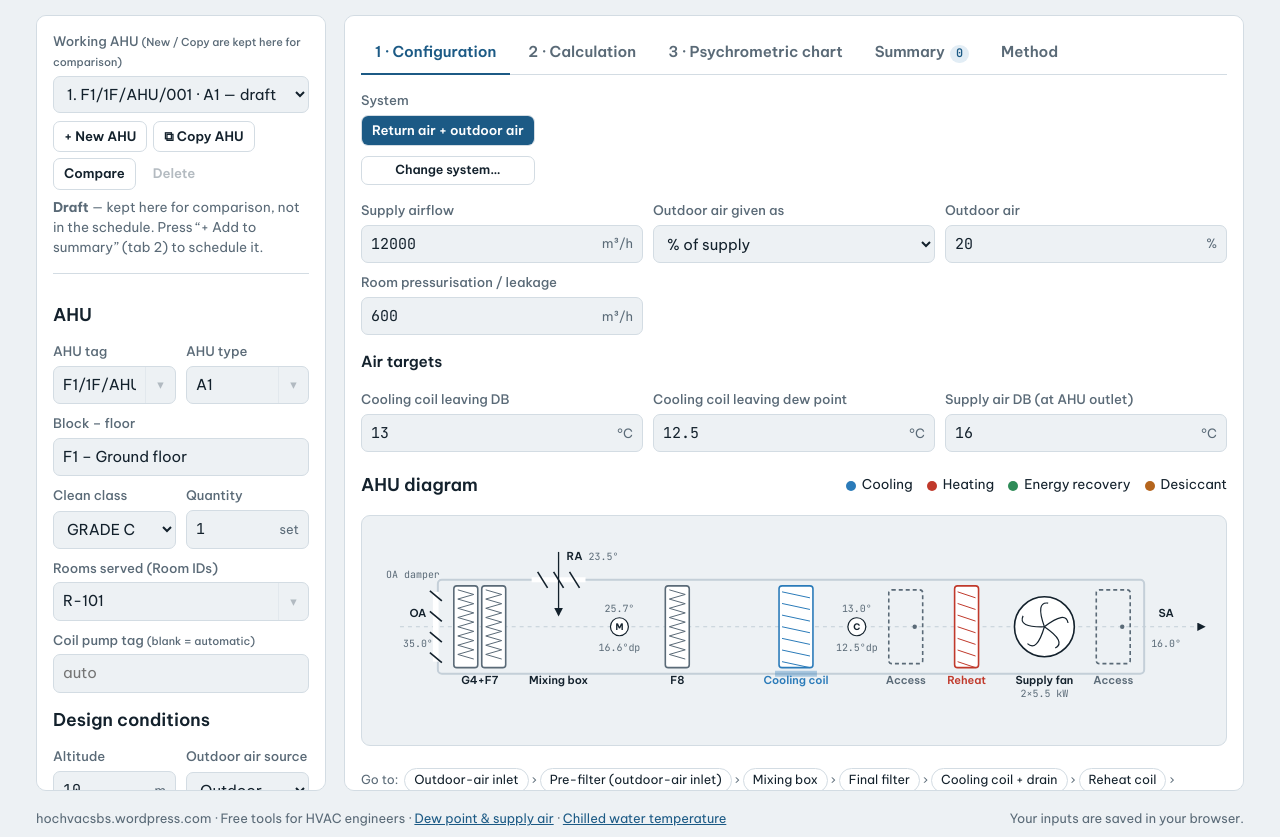
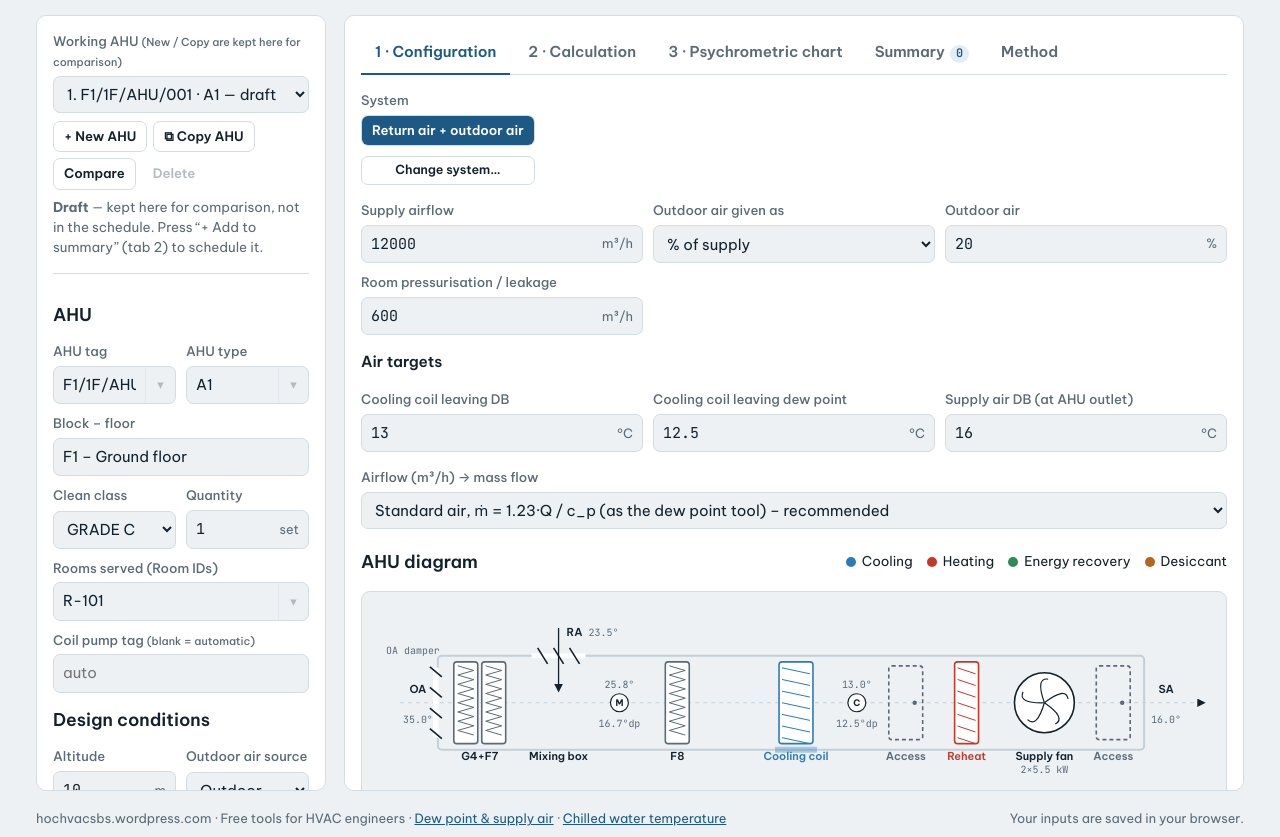
Before and after one commit to LongPhan-amateur/hvac-tools, a plain HTML site: page ahu/index.html in a window 1280 px wide. Shown: the part 150-987 px from the top of the page. Drawn offline with Linux system fonts and the light colour scheme.

Commit message:
AHU tool: airflow to mass flow on standard air (1.23 / c_p, as the dew point tool; actual state still selectable); desiccant leaving dew point Auto from the linked rooms moisture load (W supply = W room - moisture / dry air; OA-only wheel sized for the mix)

```diff
--- a/ahu/index.html
+++ b/ahu/index.html
@@ -413,6 +413,8 @@ table.bal input.bi[type=number]::-webkit-inner-spin-button,table.bal input.bi[ty
           <div class="field"><label for="ccTd">Cooling coil leaving dew point</label><div class="inp"><input id="ccTd" data-save type="number" step="0.1" value="12.5"><span class="u">°C</span></div></div>
           <div class="field"><label for="ts" id="tsLbl">Supply air DB (at AHU outlet)</label><div class="inp"><input id="ts" data-save type="number" step="0.1" value="16"><span class="u">°C</span></div></div>
         </div>
+        <div class="grid3"><div class="field full"><label for="airBasis">Airflow (m³/h) → mass flow</label><div class="inp"><select id="airBasis" data-save>
+          <option value="std" selected>Standard air, ṁ = 1.23·Q / c_p (as the dew point tool) – recommended</option><option value="act">Actual, at each stream's own state (outdoor, return)</option></select></div></div></div>
         <p class="note hidden" id="ccHint"></p>
 
         <div data-mau class="hidden">
@@ -640,7 +642,7 @@ const COMPS=[
        {id:"dpcApp",l:"Post-cool min. leaving air − SST",u:"K",v:5,when:[["desPos","cc"],["dpc","yes"],["dpcType","dx"]]},
        {id:"dpcEer",l:"Post-cool condensing unit EER (est.)",u:"kW/kW",v:3.5,when:[["desPos","cc"],["dpc","yes"],["dpcType","dx"]]},
        {id:"dpcCu",l:"Post-cool condensing unit tag",t:"text",v:"",ph:"auto",when:[["desPos","cc"],["dpc","yes"],["dpcType","dx"]]},
-       {id:"desTd",l:"Leaving dew point",u:"°C",v:8},{id:"desReact",l:"Reactivation heat",sel:["Electric","Hot water","Steam","Gas"],v:"Electric"},{id:"desFac",l:"Reactivation factor",u:"×",v:1.4},
+       {id:"desMode",l:"Leaving dew point",sel:[["auto","Auto (room load)"],["set","Entered"]],v:"auto"},{id:"desTd",l:"Leaving dew point (entered)",u:"°C",v:8,when:[["desMode","set"]]},{id:"desReact",l:"Reactivation heat",sel:["Electric","Hot water","Steam","Gas"],v:"Electric"},{id:"desFac",l:"Reactivation factor",u:"×",v:1.4},
        {id:"desRegT",l:"Reactivation air temp.",u:"°C",v:120},{id:"desRatio",l:"Process : reactivation airflow",u:": 1",v:3},{id:"desPd",l:"Process air PD",u:"Pa",v:200},{id:"desKw",l:"Drive motor",u:"kW",v:0.37},
        {id:"desHeat",l:"Reactivation heater in AHU",sel:[["yes","Yes"],["no","No – by others"]],v:"yes"},
        {id:"desRf1",l:"Reactivation filter stage 1",sel:["—","G4","M5"],v:"G4"},{id:"desRf2",l:"Reactivation filter stage 2",sel:["—","F7","M6","F8"],v:"F7"},
@@ -944,7 +946,15 @@ function calc(){
 
   /* return / exhaust side */
   const R0={t:roomT+n("retRise",0), W:Wroom};
-  const mRet=qRet/3600/vol(R0.t,R0.W,p);
+  /* m³/h → dry-air mass flow: standard air (1.23 = ρ·c_p, the same as the dew point tool, so the same airflow carries the
+     same sensible load in both tools) or the actual specific volume of each stream */
+  const stdB=$("airBasis").value!=="act", mOf=(q,s)=>stdB?q/3600*1.23/cpm(s.W):q/3600/vol(s.t,s.W,p);
+  /* design loads of the linked rooms (dew point tool), scaled to this unit's airflow */
+  const dsgL=(()=>{ const rms=roomsList(); if(!rms.length||$("ctxKind").value==="up") return null; const dew=readShared("dew"); let qs=0,ql=0,mw=0,fl=0,ok=true;
+    rms.forEach(r=>{ let d=r; if(!isFinite(d.qs)){ const c=dew.filter(x=>x.id===r.id); d=c.find(x=>isFinite(r.flow)&&Math.abs(x.flow-r.flow)<1)||c.find(x=>x.rec)||c[0]||{}; }
+      if(isFinite(d.qs)&&isFinite(d.mw)){ qs+=d.qs; ql+=isFinite(d.ql)?d.ql:d.mw/3600*2501; mw+=d.mw; fl+=isFinite(r.flow)?r.flow:(d.flow||0); } else ok=false; });
+    if(!ok||!(fl>0)) return null; const k=Q/fl; return {qs:qs*k,ql:ql*k,mw:mw*k}; })();
+  const mRet=mOf(qRet,R0);
   let rf=null, R={...R0};
   if(c.rf){
     const rpd=[]; if(c.wheel) rpd.push(n("wheelPd",0),n("wRfPd",0)); if(c.plate) rpd.push(n("platePd",0)); if(raOa) rpd.push(n("raPd",0)); if(hpOa) rpd.push(n("hpPd",0));
@@ -953,7 +963,7 @@ function calc(){
     const P=qF/3600*rTsp/rEff/1000, N=rType!=="array"?1:n("rfN",0)>0?Math.round(n("rfN",0)):Math.max(1,Math.ceil(Math.max(qF,1)/8000));
     const motor=motorFor(P/N*(1+n("margin",15)/100));
     rf={q:qF,esp:n("rfEsp",0),internal:rInt,tsp:rTsp,P,N,motor,inst:N*motor,drive:$("rfDrive").value,type:rType,pos:rDraw?"draw":"blow",
-      dT:rDraw?(qF>0?P/(qF/3600/vol(R0.t,R0.W,p)*cpm(R0.W)):0):(mRet>0?P/(mRet*cpm(R.W)):0)};
+      dT:rDraw?(qF>0?P/(mOf(qF,R0)*cpm(R0.W)):0):(mRet>0?P/(mRet*cpm(R.W)):0)};
     if(!rDraw&&mRet>0) R.t+=rf.dT;
     if(rDraw&&!(qF>0)) notes.push(["warn","Return fan has no air","The return fan is draw-through (exhaust end) but there is no exhaust air through the AHU; choose blow-through or remove the return fan."]);
   }
@@ -962,8 +972,8 @@ function calc(){
 
   /* outdoor-air stream: energy recovery and desiccant */
   let o={...OA};
-  const mOa=qOa/3600/vol(OA.t,OA.W,p);
-  const e={...R}; const mEx=qRel/3600/vol(R.t,R.W,p);
+  const mOa=mOf(qOa,OA);
+  const e={...R}; const mEx=mOf(qRel,R);
   const hrDevs=[];
   if(c.wheel) hrDevs.push({nm:"Heat recovery wheel",code:"HRW",es:n("wheelEs",0)/100,el:n("wheelEl",0)/100,pd:n("wheelPd",0),kw:n("wheelKw",0)});
   if(c.plate) hrDevs.push({nm:"Plate HX / heat recovery coil",code:"PHE",es:n("plateE",0)/100,el:0,pd:n("platePd",0),kw:0});
@@ -986,25 +996,35 @@ function calc(){
   });
   if(c.wheel&&!F.wOaF&&!c.pre) notes.push(["warn","Outdoor air enters the wheel unfiltered","Tick the pre-filter (it sits at the outdoor-air inlet) or select an outdoor-air filter before the wheel to keep the wheel media clean."]);
   let des=null;
+  /* desiccant leaving dew point. Auto: the supply must hold W_supply = W_room − moisture load ÷ dry-air flow (linked rooms'
+     design moisture load; without linked rooms, the cooling coil leaving dew point). A wheel on the outdoor air only has to dry
+     it so far that the mix with the return air reaches that W. */
+  const mAll=mOa+(fa?0:mOf(Q-qOa,R)), desAuto=c.des&&$("desMode").value!=="set";
+  const Wneed=dsgL?Wroom-dsgL.mw/(mAll*3600):Wt, WneedSrc=dsgL?`room moisture load ${fmt(dsgL.mw,1)} kg/h: ${fmt(Wroom*1000,2)} − ${fmt(dsgL.mw,1)} ÷ ${fmt(mAll*3600,0)} kg/h dry air = ${fmt(Wneed*1000,2)} g/kg`:`coil leaving dew point ${fmt(ccTd)} °C (no linked room loads)`;
+  let WdSet=desAuto?Wneed:WfromTd(n("desTd",8),p);
+  let desClamp=false;
+  if(desAuto&&desOa&&!fa&&mOa>0){ WdSet=(mAll*Wneed-(mAll-mOa)*R.W)/mOa; if(!(WdSet>0.0002)){ desClamp=true; notes.push(["bad","Desiccant on the outdoor air cannot reach the room humidity",`Even bone-dry outdoor air mixed with ${fmt(R.W*1000,2)} g/kg return air cannot give ${fmt(Wneed*1000,2)} g/kg; move the wheel after the mixing box.`]); WdSet=0.0002; } }
+  const tdSet=tdewFromW(WdSet,p);
   const desiccant=(s,m,where,flow)=>{
-    const Wd=WfromTd(n("desTd",8),p), type=$("desReact").value;
-    if(s.W<=Wd){ notes.push(["warn","Desiccant wheel removes no moisture",`The air entering the desiccant (${where}) is already drier than the set dew point of ${fmt(n("desTd",8))} °C.`]); duties.push(["Desiccant wheel",0,"No moisture removed",0]);
+    const Wd=WdSet, type=$("desReact").value;
+    if(s.W<=Wd){ notes.push(["warn","Desiccant wheel removes no moisture",`The air entering the desiccant (${where}) is already drier than the ${desAuto?"required":"set"} dew point of ${fmt(tdSet)} °C.`]); duties.push(["Desiccant wheel",0,"No moisture removed",0]);
       des={kgh:0,react:0,type,dW:0,tin:s.t,tout:s.t,flow}; return s; }
     const dW=s.W-Wd, out={t:s.t+1.1*dW*2501/cpm(Wd), W:Wd};
     const react=n("desFac",1.4)*m*dW*2501;
     des={kgh:m*dW*3600, react, type, dW, tin:s.t, tout:out.t, flow};
-    duties.push(["Desiccant wheel",react,`Removes ${fmt(m*dW*3600,1)} kg/h; air ${fmt(s.t)} → ${fmt(out.t)} °C, dew point ${fmt(tdewFromW(s.W,p))} → ${fmt(n("desTd",8))} °C; reactivation ${type.toLowerCase()}`,0]);
+    duties.push(["Desiccant wheel",react,`Removes ${fmt(m*dW*3600,1)} kg/h; air ${fmt(s.t)} → ${fmt(out.t)} °C, dew point ${fmt(tdewFromW(s.W,p))} → ${fmt(tdSet)} °C${desAuto?" (auto)":""}; reactivation ${type.toLowerCase()}`,0]);
     return out;
   };
   if(desOa&&hrDevs.length) st("OH","Outdoor air after energy recovery",o,"var(--c-plenum)");
   if(desOa&&mOa>0) o=desiccant(o,mOa,"outdoor air",qOa);
+  if(desAuto&&!desClamp) notes.push(["ok","Desiccant leaving dew point (auto)",`${fmt(tdSet)} °C (${fmt(WdSet*1000,2)} g/kg)${desOa&&!fa?" on the outdoor air, so that the mixed air reaches":" ="} the required supply ${fmt(Wneed*1000,2)} g/kg, from the ${WneedSrc}. Choose “Entered” in the desiccant wheel settings to set it by hand.`]);
   if(hrDevs.length||desOa) st("OA'",desOa?"Outdoor air after desiccant wheel":hrNames.length?"Outdoor air after energy recovery":"Outdoor air after energy recovery (bypassed)",o,"var(--c-plenum)");
 
   /* mixing */
   let m, M;
   if(fa){ m=mOa; M={...o}; }
   else{
-    const mRa=(Q-qOa)/3600/vol(R.t,R.W,p); m=mOa+mRa;
+    const mRa=mOf(Q-qOa,R); m=mOa+mRa;
     const W=(mOa*o.W+mRa*R.W)/m, h=(mOa*enth(o.t,o.W)+mRa*enth(R.t,R.W))/m;
     M={t:tFromH(h,W), W};
     st("M","Mixed air",M,"var(--ink)");
@@ -1098,14 +1118,15 @@ function calc(){
      (less fan heat for a draw-through fan, less any wrap-around reheat) — cooling further to the "coil leaving DB" target
      would only be undone by the reheat coil */
   const desUp=!!(desOa||desMix||F.desPc), wrapDT=wrapQ>0?wrapQ/(m*cpm(CI.W)):0;
-  const dryCoil=desUp&&!F.noCc&&CI.W<=Wt+1e-7, tdCI=tdewFromW(CI.W,p);
+  const WtC=desUp&&desAuto?Math.max(Wt,Wneed):Wt; /* auto wheel: the coil need not dry below what the room needs */
+  const dryCoil=desUp&&!F.noCc&&CI.W<=WtC+1e-7, tdCI=tdewFromW(CI.W,p);
   const ccLeave=dryCoil?Math.max(Ts-(blow?0:dTfan)-wrapDT,tdCI+1):ccT;
   if(dryCoil) notes.push(["ok","Desiccant wheel does the dehumidification – cooling coil is sensible only",
-    `The air reaches the cooling coil at ${fmt(CI.t)} °C, ${fmt(CI.W*1000,2)} g/kg (dew point ${fmt(tdCI)} °C), already at or below the coil leaving dew point ${fmt(ccTd)} °C. The coil only has to cool this dry air to the supply temperature: ${fmt(CI.t)} → ${fmt(ccLeave)} °C (supply ${fmt(Ts)} °C${blow?"":` − fan heat ${fmt(dTfan,2)} K`}${wrapDT>0?` − wrap-around ${fmt(wrapDT,1)} K`:""}), dry coil, no condensate. The “Cooling coil leaving DB” target (${fmt(ccT)} °C) is not used, so no reheat is needed at design load; cooling to ${fmt(ccT)} °C and reheating would waste about ${fmt(Math.max(0,m*cpm(CI.W)*(ccLeave-ccT)),1)} kW of cooling plus the same reheat.`]);
+    `The air reaches the cooling coil at ${fmt(CI.t)} °C, ${fmt(CI.W*1000,2)} g/kg (dew point ${fmt(tdCI)} °C), already at or below the ${WtC>Wt+1e-7?`required supply dew point ${fmt(tdewFromW(WtC,p))} °C`:`coil leaving dew point ${fmt(ccTd)} °C`}. The coil only has to cool this dry air to the supply temperature: ${fmt(CI.t)} → ${fmt(ccLeave)} °C (supply ${fmt(Ts)} °C${blow?"":` − fan heat ${fmt(dTfan,2)} K`}${wrapDT>0?` − wrap-around ${fmt(wrapDT,1)} K`:""}), dry coil, no condensate. The “Cooling coil leaving DB” target (${fmt(ccT)} °C) is not used, so no reheat is needed at design load; cooling to ${fmt(ccT)} °C and reheating would waste about ${fmt(Math.max(0,m*cpm(CI.W)*(ccLeave-ccT)),1)} kW of cooling plus the same reheat.`]);
   else if(desUp&&!F.noCc) notes.push(["warn","Desiccant wheel leaves the air wetter than the coil target",
     `After the wheel the air is at ${fmt(CI.W*1000,2)} g/kg (dew point ${fmt(tdCI)} °C), above the coil leaving dew point ${fmt(ccTd)} °C, so the cooling coil still dehumidifies to ${fmt(ccTd)} °C and reheat follows. Lower the wheel's leaving dew point to ${fmt(ccTd)} °C or below to make the coil sensible only.`]);
   if(!F.noCc&&CI.t<=ccLeave+1e-9) notes.push(["warn","Cooling coil entering air is already at or below the coil target",`Coil entering ${fmt(CI.t)} °C vs target ${fmt(ccLeave)} °C. Check the targets.`]);
-  const CO=F.noCc?{...CI}:{t:Math.min(CI.t,ccLeave), W:Math.min(CI.W,Wt)};
+  const CO=F.noCc?{...CI}:{t:Math.min(CI.t,ccLeave), W:Math.min(CI.W,WtC)};
   const qTot=m*((enth(CI.t,CI.W)-enth(CO.t,CO.W))-(CI.W-CO.W)*4.186*CO.t), qSens=m*cpm(CI.W)*(CI.t-CO.t), cond=m*(CI.W-CO.W)*3600;
   if(!c.pc&&!pts.some(q=>q.code==="M"&&Math.abs(q.t-CI.t)<1e-6&&Math.abs(q.W-CI.W)<1e-9)) st("CI","Cooling coil entering",CI,"var(--c-coil)");
   if(!F.noCc) st("C","Cooling coil leaving",CO,"var(--c-coil)");
@@ -1175,10 +1196,7 @@ function calc(){
   const rl={qs:m*cpm(S.W)*(roomT-S.t), ql:m*(Wroom-S.W)*2501, mw:m*(Wroom-S.W)*3600, mda:m*3600};
   rl.shr=rl.qs+rl.ql>0&&rl.qs>=0?rl.qs/(rl.qs+Math.max(0,rl.ql)):NaN;
   let dsg=null;
-  { const rms=roomsList(); if(rms.length){ const dew=readShared("dew"); let qs=0,ql=0,mw=0,fl=0,ok=true;
-      rms.forEach(r=>{ let d=r; if(!isFinite(d.qs)){ const c=dew.filter(x=>x.id===r.id); d=c.find(x=>isFinite(r.flow)&&Math.abs(x.flow-r.flow)<1)||c.find(x=>x.rec)||c[0]||{}; }
-        if(isFinite(d.qs)&&isFinite(d.mw)){ qs+=d.qs; ql+=isFinite(d.ql)?d.ql:d.mw/3600*2501; mw+=d.mw; fl+=isFinite(r.flow)?r.flow:(d.flow||0); } else ok=false; });
-      if(ok&&fl>0){ const k=Q/fl; dsg={qs:qs*k,ql:ql*k,mw:mw*k}; dsg.Wreq=Wroom-dsg.mw/rl.mda; dsg.tReq=roomT-dsg.qs/(m*cpm(S.W)); } } }
+  if(dsgL){ dsg={...dsgL}; dsg.Wreq=Wroom-dsg.mw/rl.mda; dsg.tReq=roomT-dsg.qs/(m*cpm(S.W)); }
   rl.dsg=dsg;
   { const tx=`Supply ${fmt(S.t)} °C / ${fmt(S.W*1000,2)} g/kg into the room at ${fmt(roomT)} °C / ${fmt(Wroom*1000,2)} g/kg with ${fmt(rl.mda,0)} kg/h of dry air takes up sensible ${fmt(rl.qs,1)} kW and latent ${fmt(rl.ql,1)} kW (moisture ${fmt(rl.mw,1)} kg/h, RSHR ${fmt(rl.shr,2)}). The supply humidity ratio follows from the moisture load: W_supply = W_room − moisture ÷ dry air = ${fmt(Wroom*1000,2)} − ${fmt(rl.mw,1)} ÷ ${fmt(rl.mda,0)} × 1000 = ${fmt(S.W*1000,2)} g/kg.`;
     if(dsg){ const short=rl.mw<dsg.mw*0.98-0.05||rl.qs<dsg.qs*0.98-0.05;
@@ -1205,7 +1223,7 @@ function calc(){
     } else if(CI.W<=Wt) notes.push(["ok","Dry cooling coil","The air entering the coil is already drier than the target; the coil only cools sensibly."]);
   }
   }
-  const tdOut=F.noCc?tdewFromW(CO.W,p):F.desCc&&des&&des.dW>0?n("desTd",8):ccTd;
+  const tdOut=F.noCc?tdewFromW(CO.W,p):F.desCc&&des&&des.dW>0?tdSet:ccTd;
   if(tdOut>=tdRoom-0.05) notes.push(["warn",F.noCc?"Supply dew point is not below the room dew point":"Coil leaving dew point is not below the room dew point",`Leaving dew point ${fmt(tdOut)} °C vs room ${fmt(tdRoom)} °C: the supply air cannot remove the room's moisture load.`]);
   if(F.noCc&&!c.rh&&!c.ph) notes.push(["ok",c.dec||c.iec?"Supply follows the evaporative cooler":"No cooling or heating coil",`The supply temperature is the ${c.dec||c.iec?"evaporative cooler leaving air":"air entering the unit"} plus fan heat: ${fmt(S.t)} °C, ${fmt(RHfromW(S.t,S.W,p),0)} %RH.`]);
   else if(Math.abs(S.t-Ts)>0.3) notes.push(["warn",`Supply air ${fmt(S.t)} °C differs from the target ${fmt(Ts)} °C`,S.t>Ts?"Fan heat or wrap-around reheat already exceeds the target; lower the coil leaving temperature or reduce the wrap-around effectiveness.":"Add or enable a reheat coil, or raise the coil leaving temperature."]);
@@ -1293,7 +1311,7 @@ function calc(){
   return {p,F,fa,Q,qOa,qRet,qRel,leak,m,mOa,OA,R,M,CI,CO,S,Wroom,tdRoom,roomT,roomRH,ccT,ccTd,Ts,qTot,qSens,cond,adp,adpEst,bf,twReq,ewt,lwt,chwFlow,
     dx,sst,dxApp,sstReq,cuKw,ph,
     pc,vAct,Hset,Hd,rd,qReact,rfan,qRh,hwFlow,hrKw,hrNames,hrDetail:[...hrDetail,...wrapDet],des,hum,dTfan,internal,pd,esp,tsp,sfP,sfN,sfMotor,sfInst,rf,c,blow,raOa,raWrap,hpOa,hpWrap,desOa,desMix,desCc:F.desCc,noCc:F.noCc,dpc,iec,evap,topDeck,
-    EX:e,Wo,Ho,Lo,Wi,Hi,Hr,A,lay,sec,nAcc,wt,weight,floorLoad,el,elec,elFan,elHeat,elOther,elPump,pumps,rfLen,rfLenUser,qRhDes,qRhMin,TsMin,qMinRoom,qRoomDes,rhIn,rhOut,duties,notes,pts,lines,tag,phQ:ph?ph.q:0,rl,dryCoil,ccLeave};
+    EX:e,Wo,Ho,Lo,Wi,Hi,Hr,A,lay,sec,nAcc,wt,weight,floorLoad,el,elec,elFan,elHeat,elOther,elPump,pumps,rfLen,rfLenUser,qRhDes,qRhMin,TsMin,qMinRoom,qRoomDes,rhIn,rhOut,duties,notes,pts,lines,tag,phQ:ph?ph.q:0,rl,dryCoil,ccLeave,desAuto,tdSet,stdB};
 }
 
 /* ---------- Render ---------- */
@@ -1388,7 +1406,7 @@ function render(){
   }
   $("calcErr").classList.add("hidden"); $("calcOut").classList.remove("hidden");
   { const RH=editMau?lastMau:R, h=$("ccHint"); h.classList.toggle("hidden",!(RH&&RH.dryCoil));
-    if(RH&&RH.dryCoil) h.textContent=`Desiccant wheel upstream: the air reaches the cooling coil already at dew point ${fmt(tdewFromW(RH.CI.W,RH.p))} °C (≤ ${fmt(RH.ccTd)} °C), so the coil is sensible only and cools to ${fmt(RH.ccLeave)} °C for the ${fmt(RH.Ts)} °C supply; the “Cooling coil leaving DB” of ${fmt(RH.ccT)} °C is not used.`; }
+    if(RH&&RH.dryCoil) h.textContent=`Desiccant wheel upstream: the air reaches the cooling coil already at dew point ${fmt(tdewFromW(RH.CI.W,RH.p))} °C, dry enough for the room, so the coil is sensible only and cools to ${fmt(RH.ccLeave)} °C for the ${fmt(RH.Ts)} °C supply; the “Cooling coil leaving DB” of ${fmt(RH.ccT)} °C is not used.`; }
   const RW=editMau?lastMau:R;
   $("wheelInfo").innerHTML=`<strong>Airflow through the wheel</strong><span>Outdoor air (supply side) <b>${fmt(RW.qOa,0)} m³/h</b></span><span>Return air to ${editMau?"the AHU (relief to the MAU)":"AHU"} ${fmt(RW.qRet,0)} m³/h${RW.fa?"":` − recirculated ${fmt(RW.Q-RW.qOa,0)} m³/h`}</span><span>Exhaust air (exhaust side) <b>${fmt(RW.qRel,0)} m³/h</b></span><small>From supply ${fmt(RW.Q,0)} m³/h, outdoor air and room leakage ${fmt(RW.leak,0)} m³/h.</small>`;
   $("sideProps").innerHTML=`
```
